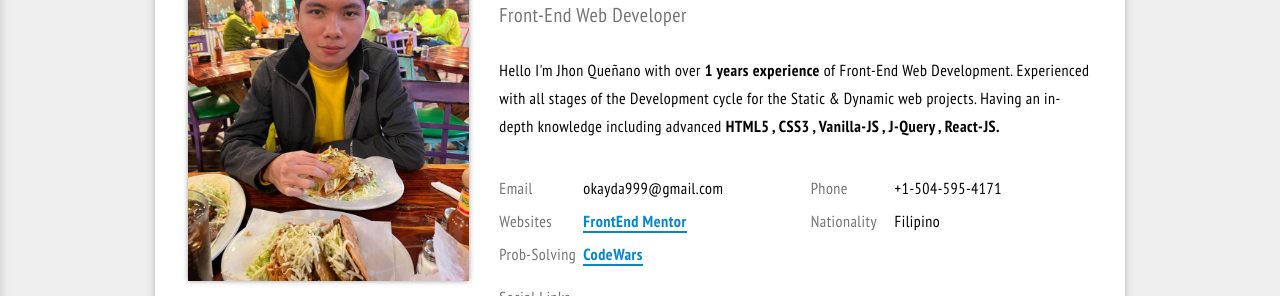
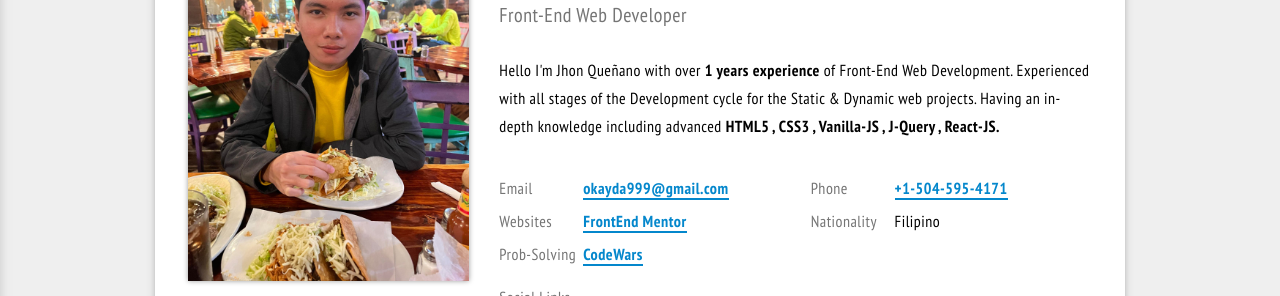
Before and after one commit to okayda/my-resume, a plain HTML site: page index.html in a window 1280 px wide. Shown: the part 207-503 px from the top of the page. Drawn offline with nearby package versions, Linux system fonts and the light colour scheme.

Commit message:
Add call & email call to the links

```diff
--- a/index.html
+++ b/index.html
@@ -104,7 +104,11 @@
                       <ul class="ul-info">
                         <li class="li-info">
                           <span class="title-info">Email</span>
-                          <span class="info">okayda999@gmail.com</span>
+                          <a
+                            href="mailto:okayda999@gmail.com"
+                            class="info active-link"
+                            >okayda999@gmail.com</a
+                          >
                         </li>
 
                         <li class="li-info">
@@ -132,7 +136,12 @@
                       <ul class="ul-info">
                         <li class="li-info">
                           <span class="title-info">Phone</span>
-                          <span class="info"> +1-504-595-4171</span>
+                          <a
+                            href="tel:+1-504-595-4171"
+                            class="info active-link"
+                          >
+                            +1-504-595-4171</a
+                          >
                         </li>
                         <li class="li-info">
                           <span class="title-info">Nationality</span>
```
